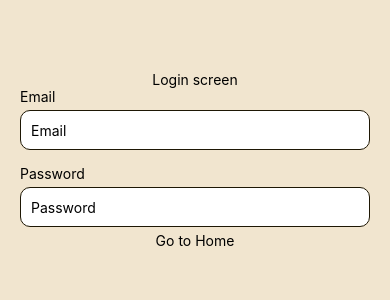
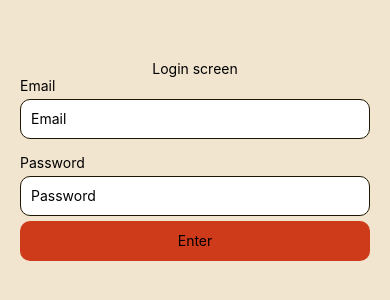
Before and after one commit to luccardoso51/AI-story-frontend, a React Native app: screen /Login in a window 390 px wide. Shown: the part 262-562 px from the top of the page. Built offline with nearby package versions, Linux system fonts and the light colour scheme.

Commit message:
update expo and erro handling

```diff
--- a/src/screens/LoginScreen/index.tsx
+++ b/src/screens/LoginScreen/index.tsx
@@ -4,12 +4,15 @@ import {
   StyleSheet,
   Text,
   TouchableOpacity,
-  TextInput
+  TextInput,
+  TouchableWithoutFeedback,
+  Keyboard
 } from 'react-native';
 import { colors } from '../../theme/colors';
 import { useNavigation } from '@react-navigation/native';
 import { LoginScreenNavigationProp } from '../../types/navigation';
 import axios from 'axios';
+import AsyncStorage from '@react-native-async-storage/async-storage';
 
 export function LoginScreen() {
   const navigation = useNavigation<LoginScreenNavigationProp>();
@@ -18,14 +21,22 @@ export function LoginScreen() {
     password: ''
   });
 
+  const [error, setError] = useState('');
+
   const handleSubmit = () => {
     axios.post('http://localhost:8888/auth/login', form).then(res => {
       const accessToken = res.data.accessToken;
-      console.log(accessToken);
+      AsyncStorage.setItem('accessToken', accessToken);
+      if (accessToken) {
+        navigation.navigate('MainStack');
+      } else {
+        setError('No access token');
+      }
     });
   };
 
   return (
+    <TouchableWithoutFeedback onPress={Keyboard.dismiss}>
       <View style={styles.container}>
         <Text>Login screen</Text>
         <View style={styles.inputContainer}>
@@ -47,13 +58,16 @@ export function LoginScreen() {
               onChangeText={text => {
                 setForm({ ...form, password: text });
               }}
+              secureTextEntry={true}
             />
           </View>
         </View>
-      <TouchableOpacity onPress={handleSubmit}>
-        <Text>Go to Home</Text>
+        {error && <Text style={styles.error}>{error}</Text>}
+        <TouchableOpacity style={styles.loginButton} onPress={handleSubmit}>
+          <Text>Enter</Text>
         </TouchableOpacity>
       </View>
+    </TouchableWithoutFeedback>
   );
 }
 
@@ -81,5 +95,16 @@ const styles = StyleSheet.create({
   },
   inputWrapper: {
     width: '100%'
+  },
+  error: {
+    color: 'red'
+  },
+  loginButton: {
+    width: '100%',
+    height: 40,
+    backgroundColor: colors.bogota,
+    borderRadius: 10,
+    justifyContent: 'center',
+    alignItems: 'center'
   }
 });
```
Also changed, not shown: package.json (+13 -13 lines), 1 other file (tests, documents, lock files or other folders). Lines whose indentation alone changed are shown as unchanged.
